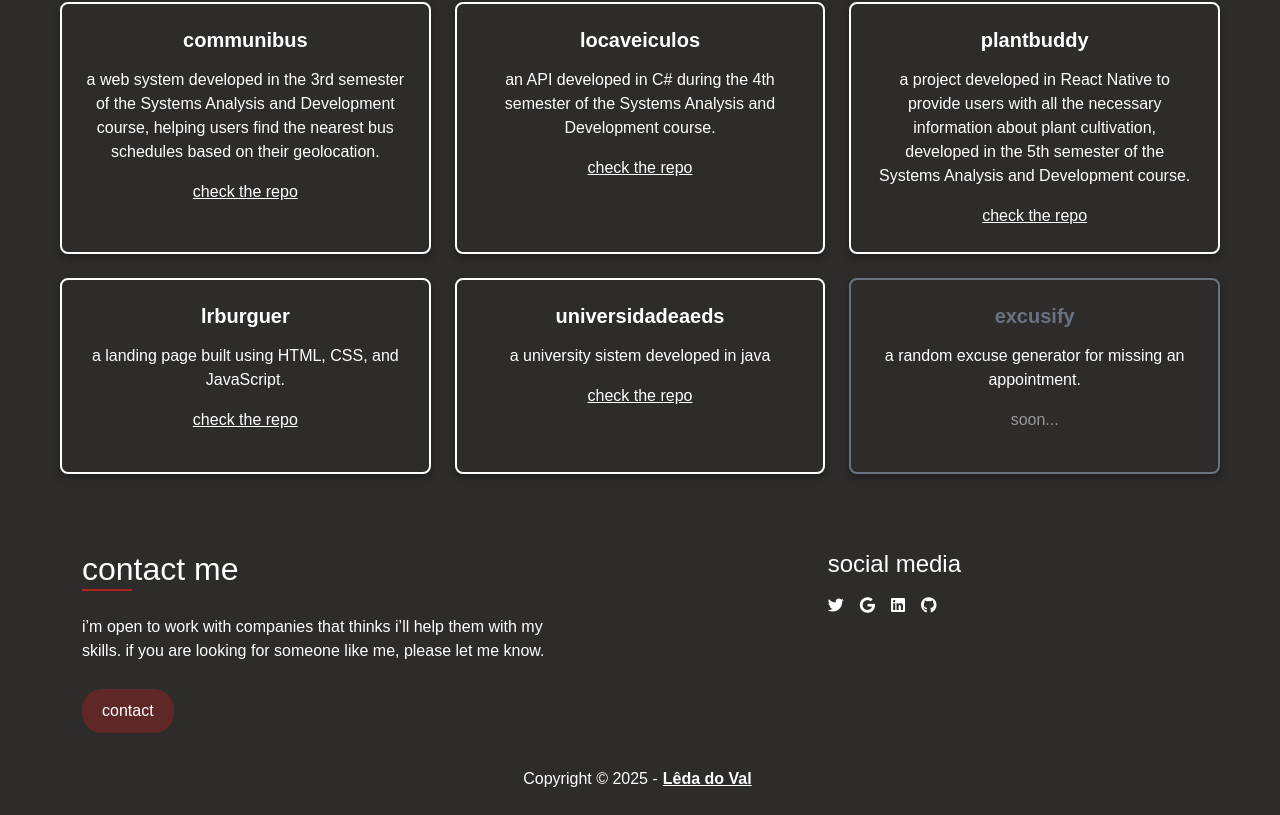
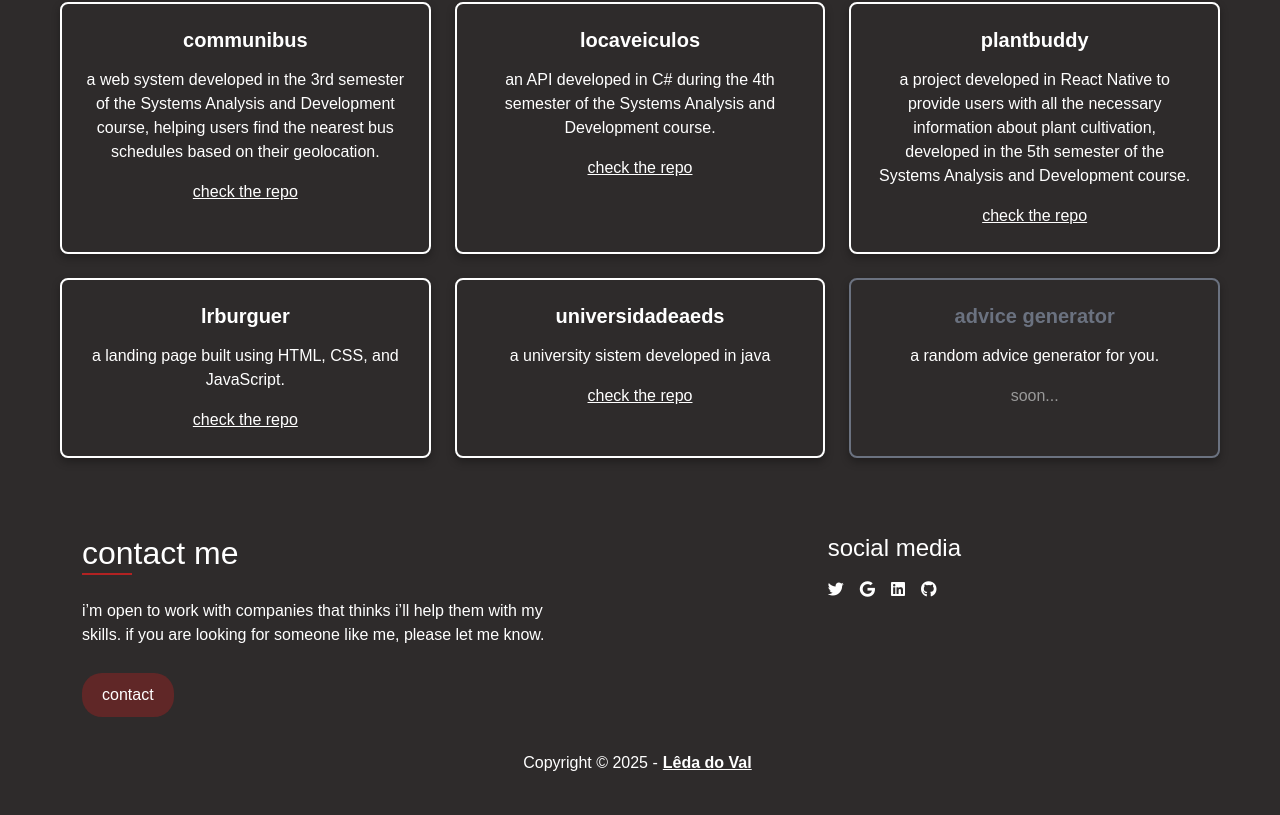
Before and after one commit to ledadoval/ledadoval-portfolio, a React (Create React App) app in the folder ledadoval/: page / in a window 1280 px wide. Shown: the part 1206-2021 px from the top of the page. Built offline with nearby package versions, Linux system fonts and the light colour scheme.

Commit message:
att projects

```diff
--- a/ledadoval/src/components/projects.js
+++ b/ledadoval/src/components/projects.js
@@ -33,8 +33,8 @@ function Projects() {
       color: " white",
     },
     {
-      title: "excusify",
-      description: "a random excuse generator for missing an appointment.",
+      title: "advice generator",
+      description: "a random advice generator for you.",
       repolink: null,
       color: "#6b7280",
     },
```
